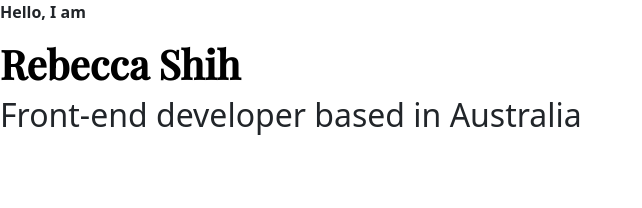
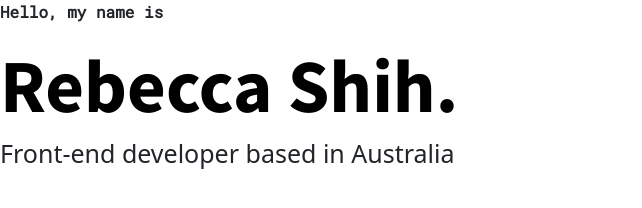
Before and after one commit to Shih-coding/Final-Portfolio-Project, a plain HTML site: page index.html in a window 1280 px wide. Shown: the whole page, without its empty margins (0-642 px from the left). Drawn offline with nearby package versions, Linux system fonts and the light colour scheme; a web font is replaced by a local one.

Commit message:
HTML homepage set up

```diff
--- a/index.html
+++ b/index.html
@@ -10,14 +10,18 @@
 <script src="https://cdn.jsdelivr.net/npm/bootstrap@5.2.0/dist/js/bootstrap.bundle.min.js" integrity="sha384-A3rJD856KowSb7dwlZdYEkO39Gagi7vIsF0jrRAoQmDKKtQBHUuLZ9AsSv4jD4Xa" crossorigin="anonymous"></script>
 <link rel="preconnect" href="https://fonts.googleapis.com">
 <link rel="preconnect" href="https://fonts.gstatic.com" crossorigin>
-<link href="https://fonts.googleapis.com/css2?family=Playfair+Display:wght@500&family=Sue+Ellen+Francisco&display=swap" rel="stylesheet">
+<link rel="preconnect" href="https://fonts.googleapis.com">
+<link rel="preconnect" href="https://fonts.gstatic.com" crossorigin>
+<link rel="preconnect" href="https://fonts.googleapis.com">
+<link rel="preconnect" href="https://fonts.gstatic.com" crossorigin>
+<link href="https://fonts.googleapis.com/css2?family=Roboto+Mono&family=Roboto:wght@400;500&family=Source+Sans+Pro:wght@300;600;700&display=swap" rel="stylesheet">
 <script src="https://kit.fontawesome.com/39104b2c8f.js" crossorigin="anonymous"></script>
 <link rel="stylesheet" href="/styles/portfolio.css">
-<title>Document</title>
+<title>Homepage - Rebecca Shih</title>
 </head>
 <body>
-<p>Hello, I am</p>
-<h1>Rebecca Shih</h1>
+<p>Hello, my name is</p>
+<h1>Rebecca Shih.</h1>
 <h2>Front-end developer based in Australia</h2>
 </body>
 </html>
--- a/styles/portfolio.css
+++ b/styles/portfolio.css
@@ -1,9 +1,16 @@
 p {
-  font-weight:bold;
+  font-family:'Roboto Mono', monospace;
+  font-weight: 600;
 }
 
 h1 {
   color: black;
-  font-family: 'Playfair Display', serif;
-font-weight: bold;
+  font-family:'Source Sans Pro', sans-serif;
+  font-weight: 700;
+  font-size: 75px;
 }
+
+h2 {
+  font-family: font-family: 'Roboto', sans-serif;
+  font-size: 25px;
+}
```
